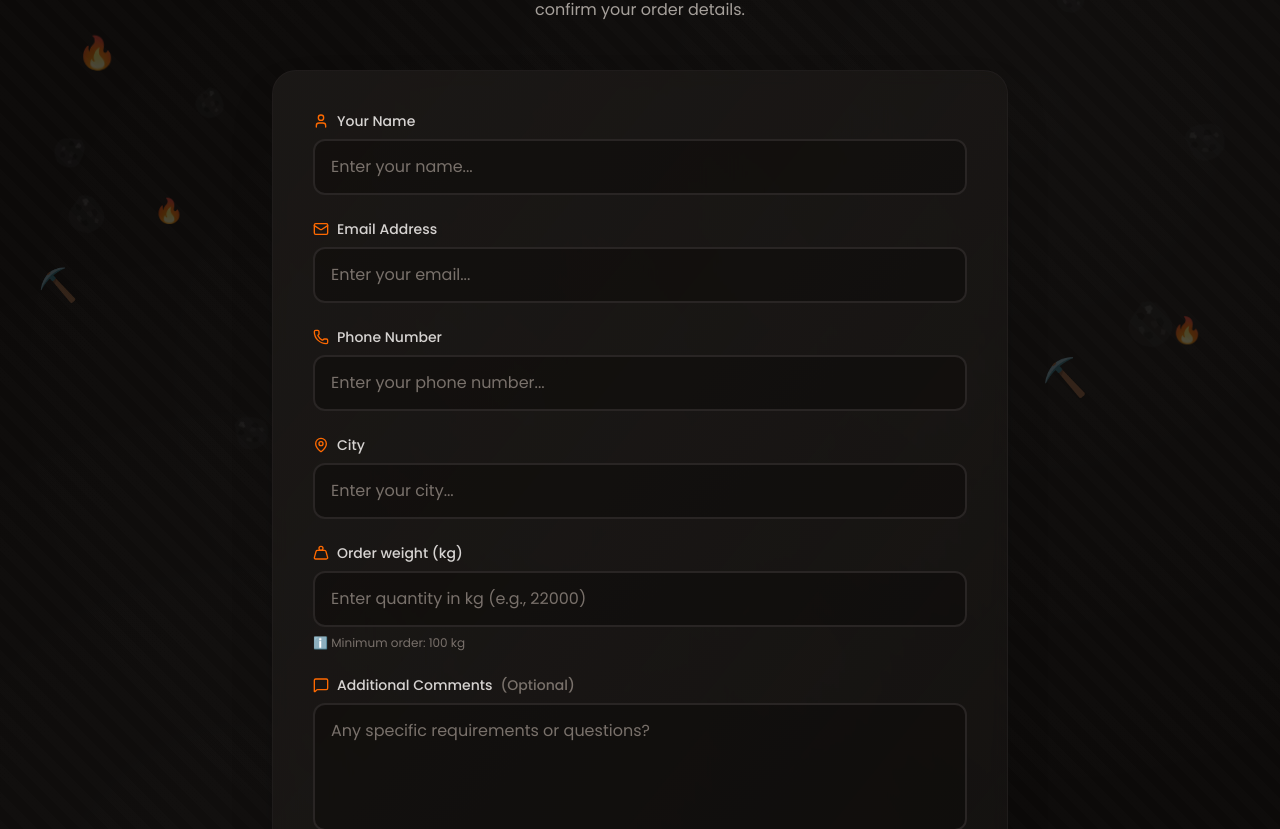
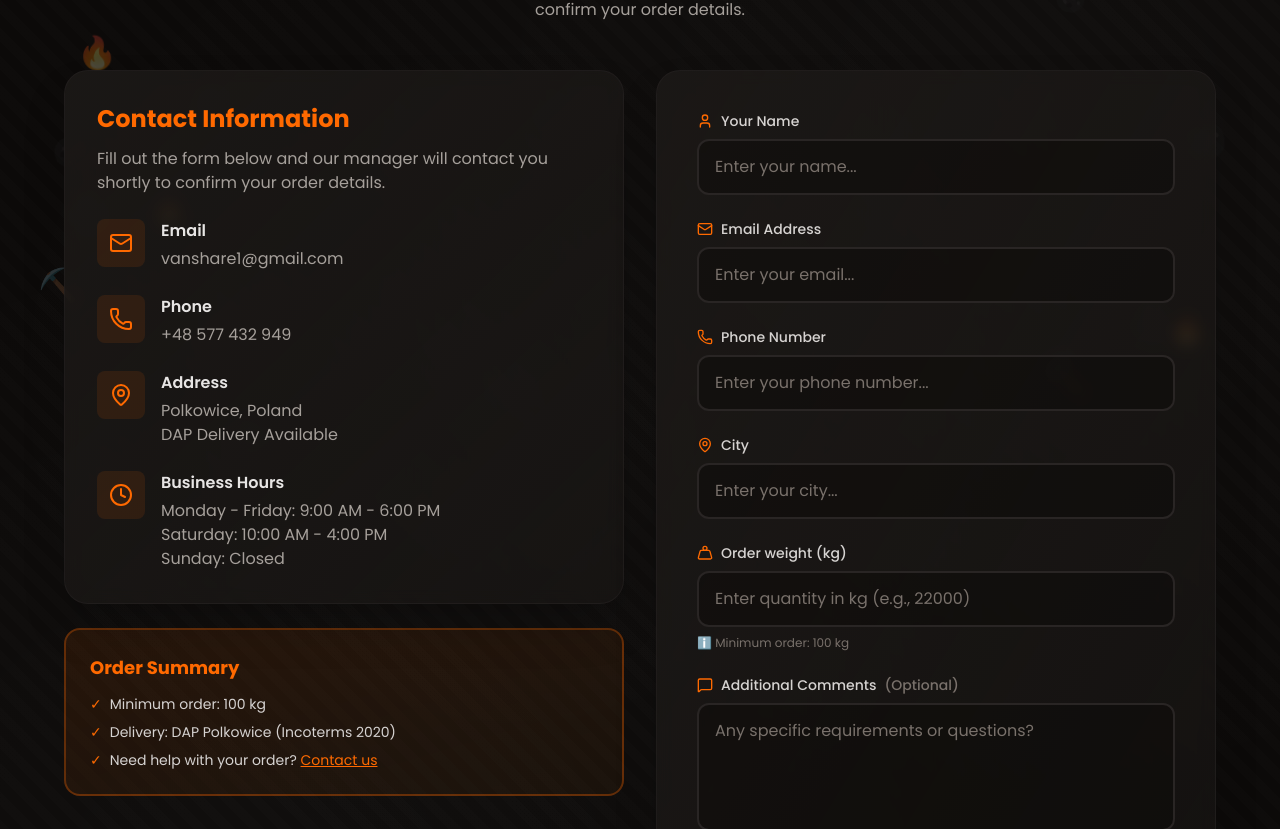
Before and after one commit to guitobi/coal-lending, a React (Vite) app in the folder client/: page /order in a window 1280 px wide. Shown: the part 251-1080 px from the top of the page. Built offline with nearby package versions, Linux system fonts and the light colour scheme; no server answers; a web font is replaced by a local one.

Commit message:
feat: enhance Order component layout with improved contact information and form structure

```diff
--- a/client/src/pages/Order.jsx
+++ b/client/src/pages/Order.jsx
@@ -1,6 +1,14 @@
 import Button from "../ui/Button";
 import { useForm } from "react-hook-form";
-import { User, Mail, Phone, Weight, MessageSquare, MapPin } from "lucide-react";
+import {
+  User,
+  Mail,
+  Phone,
+  Weight,
+  MessageSquare,
+  MapPin,
+  Clock,
+} from "lucide-react";
 import { Link } from "react-router";
 import { useState } from "react";
 import Spinner from "../ui/Spinner";
@@ -64,13 +72,14 @@ function Order() {
   }
 
   return (
-    <div className="min-h-screen py-12 sm:py-16 px-4 max-w-3xl mx-auto relative">
+    <div className="min-h-screen py-12 sm:py-16 px-4">
       <Seo
         title={t("seoPages.order.title")}
         description={t("seoPages.order.description")}
         path="/order"
       />
 
+      <div className="max-w-6xl mx-auto relative">
         {/* Header */}
         <div className="text-center mb-10 sm:mb-12">
           <h1 className="text-3xl sm:text-4xl lg:text-5xl text-orange-500 font-extrabold mb-3">
@@ -81,9 +90,134 @@ function Order() {
           </p>
         </div>
 
+        <div className="grid md:grid-cols-2 gap-6 md:gap-8">
+          {/* Order Contact Info */}
+          <div className="space-y-6 order-2 md:order-1">
+            <div className="bg-linear-to-br from-stone-900/90 to-stone-900/50 backdrop-blur-sm rounded-3xl shadow-2xl border border-stone-800/50 p-6 sm:p-8">
+              <h2 className="text-xl sm:text-2xl font-bold text-orange-500 mb-3">
+                {t("contactUs.contactInfo.title")}
+              </h2>
+              <p className="text-stone-400 text-sm sm:text-base mb-6">
+                {t("order.description")}
+              </p>
+
+              <div className="space-y-5 sm:space-y-6">
+                <div className="flex items-start gap-3 sm:gap-4">
+                  <div className="bg-orange-500/10 p-2 sm:p-3 rounded-lg shrink-0">
+                    <Mail className="w-5 h-5 sm:w-6 sm:h-6 text-orange-500" />
+                  </div>
+                  <div className="min-w-0">
+                    <h3 className="text-stone-200 font-semibold mb-1 text-sm sm:text-base">
+                      {t("contactUs.contactInfo.email.title")}
+                    </h3>
+                    <a
+                      href="mailto:vanshare1@gmail.com"
+                      className="text-stone-400 hover:text-orange-500 transition-colors text-sm sm:text-base break-all"
+                    >
+                      vanshare1@gmail.com
+                    </a>
+                  </div>
+                </div>
+
+                <div className="flex items-start gap-3 sm:gap-4">
+                  <div className="bg-orange-500/10 p-2 sm:p-3 rounded-lg shrink-0">
+                    <Phone className="w-5 h-5 sm:w-6 sm:h-6 text-orange-500" />
+                  </div>
+                  <div className="min-w-0">
+                    <h3 className="text-stone-200 font-semibold mb-1 text-sm sm:text-base">
+                      {t("contactUs.contactInfo.phone.title")}
+                    </h3>
+                    <a
+                      href="tel:+48123456789"
+                      className="text-stone-400 hover:text-orange-500 transition-colors text-sm sm:text-base"
+                    >
+                      {t("contactUs.contactInfo.phone.description")}
+                    </a>
+                  </div>
+                </div>
+
+                <div className="flex items-start gap-3 sm:gap-4">
+                  <div className="bg-orange-500/10 p-2 sm:p-3 rounded-lg shrink-0">
+                    <MapPin className="w-5 h-5 sm:w-6 sm:h-6 text-orange-500" />
+                  </div>
+                  <div className="min-w-0">
+                    <h3 className="text-stone-200 font-semibold mb-1 text-sm sm:text-base">
+                      {t("contactUs.contactInfo.address.title")}
+                    </h3>
+                    <p className="text-stone-400 text-sm sm:text-base">
+                      {t("contactUs.contactInfo.address.description.firstLine")}
+                      <br />
+                      {t(
+                        "contactUs.contactInfo.address.description.secondLine",
+                      )}
+                    </p>
+                  </div>
+                </div>
+
+                <div className="flex items-start gap-3 sm:gap-4">
+                  <div className="bg-orange-500/10 p-2 sm:p-3 rounded-lg shrink-0">
+                    <Clock className="w-5 h-5 sm:w-6 sm:h-6 text-orange-500" />
+                  </div>
+                  <div className="min-w-0">
+                    <h3 className="text-stone-200 font-semibold mb-1 text-sm sm:text-base">
+                      {t("contactUs.contactInfo.businessHours.title")}
+                    </h3>
+                    <p className="text-stone-400 text-sm sm:text-base">
+                      {t(
+                        "contactUs.contactInfo.businessHours.description.firstLine",
+                      )}
+                      <br />
+                      {t(
+                        "contactUs.contactInfo.businessHours.description.secondLine",
+                      )}
+                      <br />
+                      {t(
+                        "contactUs.contactInfo.businessHours.description.thirdLine",
+                      )}
+                    </p>
+                  </div>
+                </div>
+              </div>
+            </div>
+
+            <div className="bg-linear-to-br from-orange-500/10 to-amber-600/5 border-2 border-orange-500/30 rounded-2xl p-5 sm:p-6">
+              <h3 className="text-base sm:text-lg font-bold text-orange-500 mb-3">
+                {t("order.form.summary.title")}
+              </h3>
+              <ul className="space-y-2 text-stone-300 text-xs sm:text-sm">
+                <li className="flex items-center gap-2">
+                  <span className="text-orange-500 shrink-0">✓</span>
+                  {t("order.form.quantity.min")}
+                </li>
+                <li className="flex items-center gap-2">
+                  <span className="text-orange-500 shrink-0">✓</span>
+                  {t(["order.form.footer.delivery", "order.footer.delivery"])}
+                </li>
+                <li className="flex items-center gap-2">
+                  <span className="text-orange-500 shrink-0">✓</span>
+                  <span>
+                    {t([
+                      "order.form.footer.contact.title",
+                      "order.footer.contact.title",
+                    ])}{" "}
+                    <Link
+                      to="/contact"
+                      className="text-orange-500 hover:text-orange-400 underline"
+                    >
+                      {t([
+                        "order.form.footer.contact.contact",
+                        "order.footer.contact.contact",
+                      ])}
+                    </Link>
+                  </span>
+                </li>
+              </ul>
+            </div>
+          </div>
+
           <form
             onSubmit={handleSubmit((data) => submitOrder(data))}
-        className="bg-linear-to-br from-stone-900/90 to-stone-900/50 backdrop-blur-sm rounded-3xl shadow-2xl border border-stone-800/50 p-6 sm:p-10"
+            className="bg-linear-to-br from-stone-900/90 to-stone-900/50 backdrop-blur-sm rounded-3xl shadow-2xl border border-stone-800/50 p-6 sm:p-10 order-1 md:order-2"
           >
             <div className="space-y-6">
               {/* Name Field */}
@@ -300,7 +434,10 @@ function Order() {
                   <div className="space-y-2">
                     <div className="flex justify-between items-center">
                       <span className="text-stone-400 text-sm">
-                    {t(["order.form.summary.weight", "order.summary.weight"])}
+                        {t([
+                          "order.form.summary.weight",
+                          "order.summary.weight",
+                        ])}
                       </span>
                       <span className="text-white font-bold text-lg">
                         {weightInKg} kg
@@ -350,6 +487,7 @@ function Order() {
               </div>
             </div>
           </form>
+        </div>
 
         {/* Footer Text */}
         <div className="text-center mt-8 space-y-2">
@@ -379,6 +517,7 @@ function Order() {
           </div>
         </div>
       </div>
+    </div>
   );
 }
 
```
Lines whose indentation alone changed are shown as unchanged.
